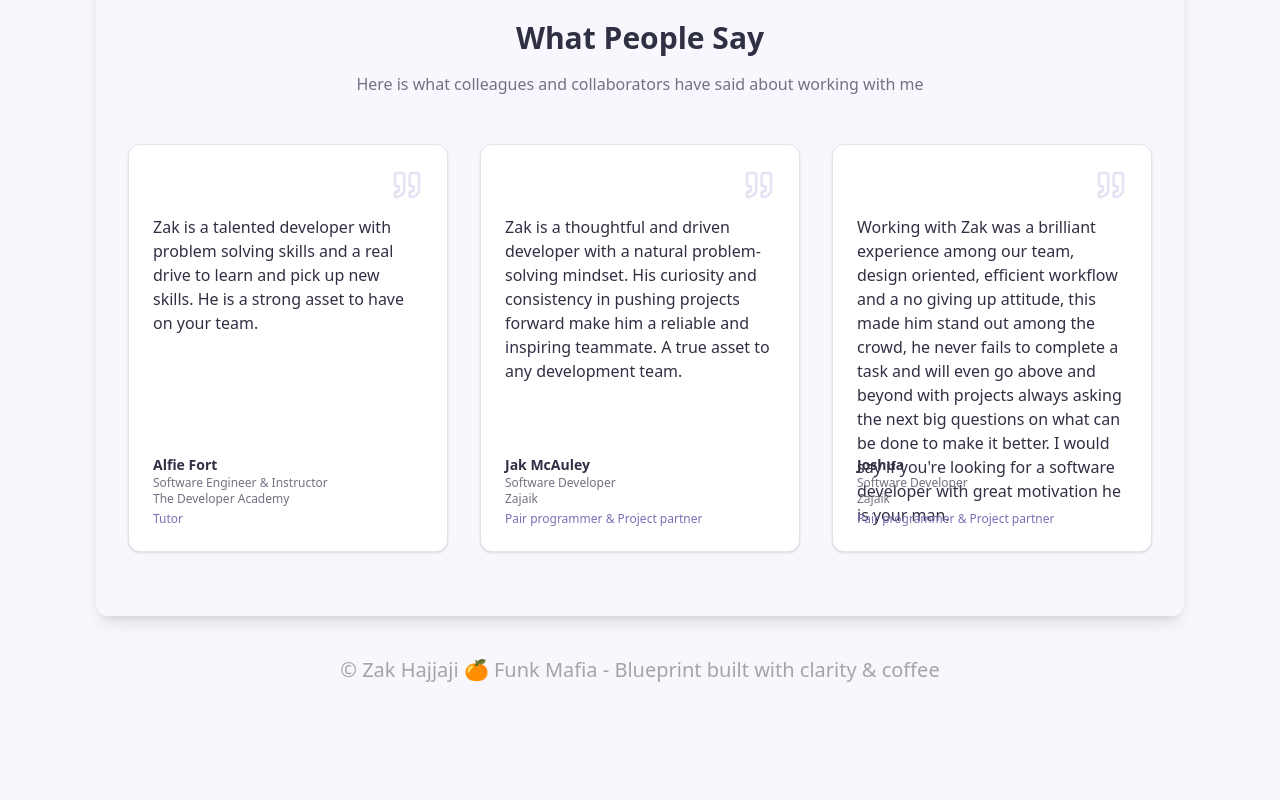
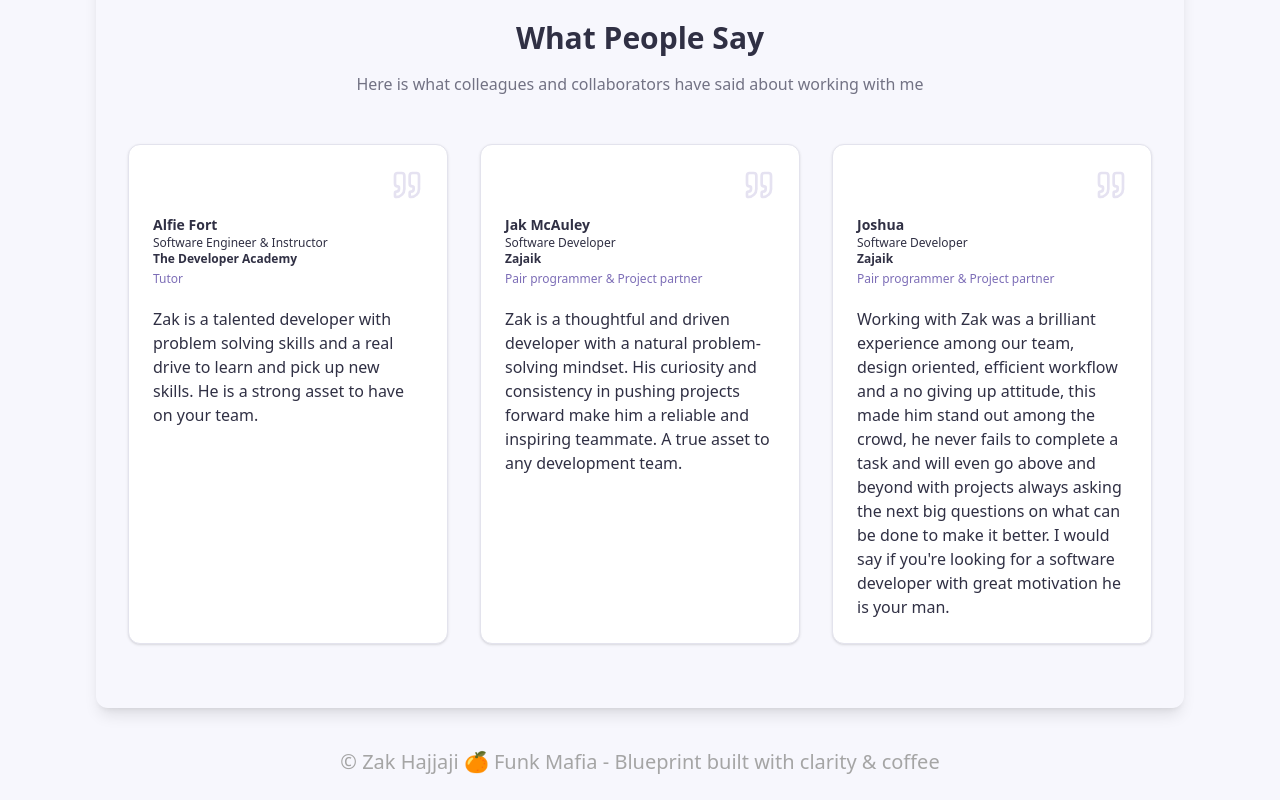
Before and after one commit to zakhajjaji/The-Blueprint, a Next.js app: page / in a window 1280 px wide. Shown: the part 3524-4324 px from the top of the page. Before the commit the page ends 4232 px from the top, so only its background shows below. Built offline with nearby package versions, Linux system fonts and the light colour scheme.

Commit message:
re-vamp the testimonial structure

```diff
--- a/src/components/SocialTags.tsx
+++ b/src/components/SocialTags.tsx
@@ -21,8 +21,8 @@ const SocialTags = () => {
   <g
     fill="none"
     stroke="#000000"
-    stroke-linecap="round"
-    stroke-linejoin="round"
+    strokeLinecap="round"
+    strokeLinejoin="round"
     strokeWidth="2"
   >
     <path
@@ -49,8 +49,8 @@ const SocialTags = () => {
   <g
     fill="none"
     stroke="#000000"
-    stroke-linecap="round"
-    stroke-linejoin="round"
+    strokeLinecap="round"
+    strokeLinejoin="round"
     strokeWidth="2"
   >
     <path
--- a/src/components/Testimonials.tsx
+++ b/src/components/Testimonials.tsx
@@ -62,15 +62,13 @@ const Testimonials = () => {
             <Quote className="w-8 h-8 text-primary/20 absolute top-6 right-6" />
             </CardHeader>
             <CardContent className="">
+            <div className="mb-5">
+                    <div className="font-bold text-sm">{Testimonials.name}</div>
+                    <div className="text-xs text-muted-primary">{Testimonials.title}</div>
+                    <div className="text-xs font-semibold text-muted-primary">{Testimonials.company}</div>
+                    <div className="text-xs text-primary font-medium mt-1">{Testimonials.relationship}</div>
+            </div>
                 <blockquote>{Testimonials.quote}</blockquote>
-                <div className="flex items-center gap-3">
-            <div className="absolute bottom-6">
-                    <div className="font-semibold text-sm">{Testimonials.name}</div>
-                    <div className="text-xs text-muted-foreground">{Testimonials.title}</div>
-                    <div className="text-xs text-muted-foreground">{Testimonials.company}</div>
-                    <div className="text-xs text-primary font-medium mt-1">{Testimonials.relationship}</div>
-                  </div>
-            </div>
             </CardContent>
 
             </Card>
```
